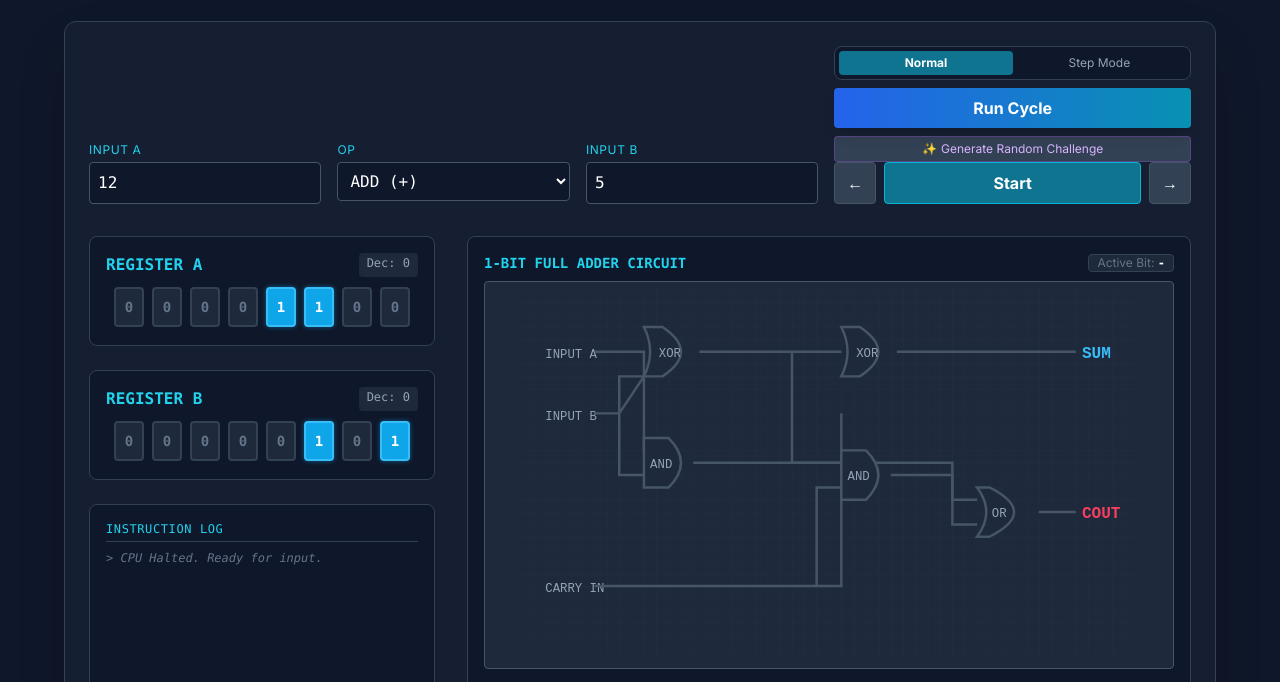
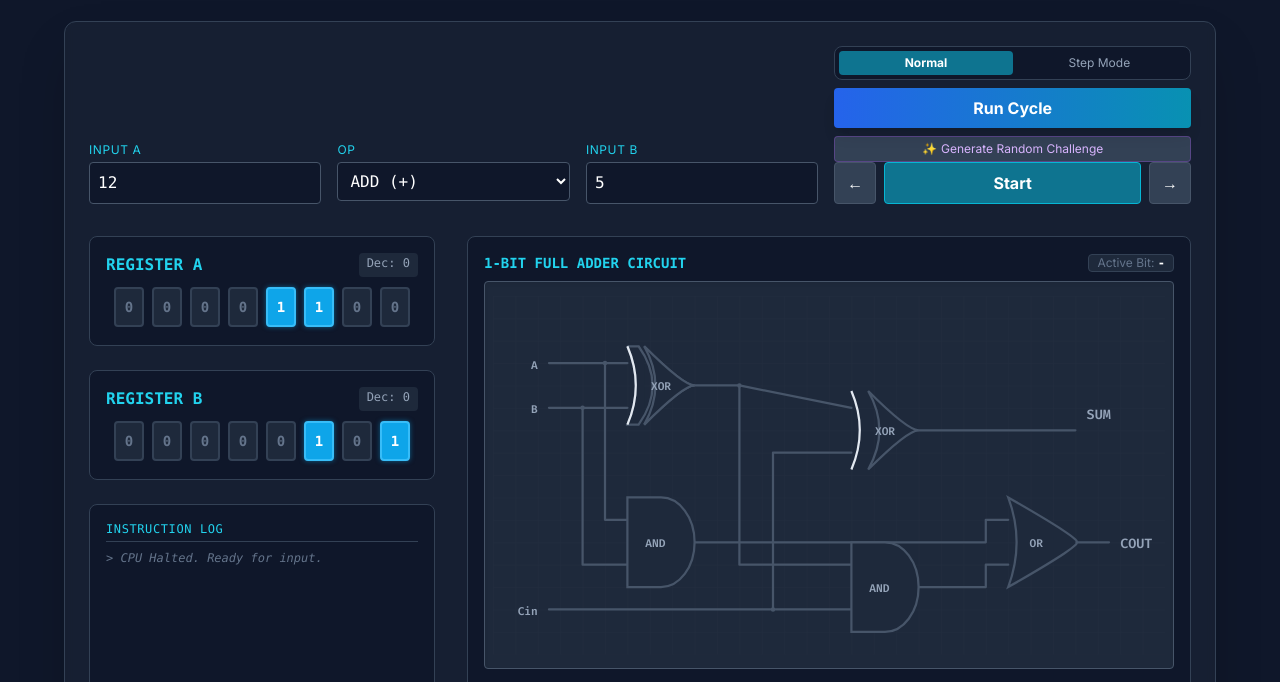
Before and after one commit to rsankarganesh/tiny-cpu-sim-sg, a plain HTML site: page index.html in a window 1280 px wide. Shown: the part 87-769 px from the top of the page. Drawn offline with nearby package versions, Linux system fonts and the light colour scheme.

Commit message:
Update index.html

```diff
--- a/index.html
+++ b/index.html
@@ -70,29 +70,41 @@
         }
 
         /* --- LOGIC GATES SVG --- */
-        .gate-path { fill: none; stroke: #475569; stroke-width: 2; transition: stroke 0.2s; }
+        .gate-path { fill: none; stroke: #475569; stroke-width: 2; transition: stroke 0.2s; stroke-linejoin: round; stroke-linecap: round; }
         .gate-body { fill: #1e293b; stroke: #475569; stroke-width: 2; transition: all 0.2s; }
 
+        /* Active States */
         .gate-active .gate-body {
-            stroke: #22c55e; /* Green 500 */
-            fill: #064e3b;
-            filter: drop-shadow(0 0 5px #22c55e);
+            stroke: #4ade80; /* Green 400 */
+            fill: #052e16;
+            filter: drop-shadow(0 0 6px #4ade80);
         }
         .wire-active {
-            stroke: #22c55e !important;
-            stroke-width: 3 !important;
-            filter: drop-shadow(0 0 3px #22c55e);
+            stroke: #4ade80 !important;
+            stroke-width: 2.5 !important;
+            filter: drop-shadow(0 0 4px #4ade80);
         }
+
+        /* Specific output styling */
+        .wire-sum.wire-active { stroke: #38bdf8 !important; filter: drop-shadow(0 0 4px #38bdf8); }
+        .wire-cout.wire-active { stroke: #f43f5e !important; filter: drop-shadow(0 0 4px #f43f5e); }
+
         .gate-text {
             font-size: 10px;
             fill: #94a3b8;
-            font-family: monospace;
+            font-family: 'Fira Code', monospace;
             pointer-events: none;
+            text-anchor: middle;
+            font-weight: 600;
         }
         .gate-active + .gate-text, .gate-active .gate-text {
             fill: #ffffff;
             font-weight: bold;
         }
+
+        /* Connection Dots */
+        .junction-dot { fill: #475569; }
+        .wire-active + .junction-dot, .wire-active .junction-dot { fill: #4ade80; }
 
         /* --- LOG & INTERACTION --- */
         .log-line {
@@ -274,92 +286,105 @@
                         <span class="text-xs text-slate-500 bg-slate-800 px-2 rounded border border-slate-700">Active Bit: <span id="activeBitIndex" class="text-white font-bold font-mono">-</span></span>
                     </div>
 
-                    <!-- UPDATED Logic Gate Diagram -->
-                    <div class="w-full aspect-video bg-slate-800 rounded border border-slate-600 p-2 overflow-hidden relative">
-                        <svg viewBox="0 0 500 300" class="w-full h-full">
-                            <!-- Background Grid (Optional) -->
+                    <!-- UPDATED Logic Gate Diagram (SVG) -->
+                    <div class="w-full aspect-video bg-slate-800 rounded border border-slate-600 p-2 overflow-hidden relative shadow-inner">
+                        <svg viewBox="0 0 600 320" class="w-full h-full">
+                            <!-- Definitions for Grid and Markers -->
                             <defs>
-                                <pattern id="smallGrid" width="10" height="10" patternUnits="userSpaceOnUse">
-                                    <path d="M 10 0 L 0 0 0 10" fill="none" stroke="rgba(255,255,255,0.03)" stroke-width="0.5"/>
+                                <pattern id="circuitGrid" width="20" height="20" patternUnits="userSpaceOnUse">
+                                    <path d="M 20 0 L 0 0 0 20" fill="none" stroke="rgba(255,255,255,0.02)" stroke-width="1"/>
                                 </pattern>
                             </defs>
-                            <rect width="100%" height="100%" fill="url(#smallGrid)" />
+                            <rect width="100%" height="100%" fill="url(#circuitGrid)" />
 
-                            <!-- INPUT LABELS -->
-                            <text x="20" y="55" class="gate-text">INPUT A</text>
-                            <text x="20" y="105" class="gate-text">INPUT B</text>
-                            <text x="20" y="245" class="gate-text">CARRY IN</text>
+                            <!-- ================= WIRE ROUTING ================= -->
 
-                            <!-- WIRES (Base Paths) -->
-                            <!-- Wire A -->
-                            <path id="wire_a" d="M 60 50 L 100 50 L 100 130" class="gate-path" />
+                            <!-- Input Wires -->
+                            <!-- Wire A: Source to Split to XOR1, Split to AND1 -->
+                            <path id="wire_a" d="M 50 60 L 100 60 L 100 200 L 120 200 M 100 60 L 120 60" class="gate-path" />
+                            <circle cx="100" cy="60" r="2" class="junction-dot" />
 
-                            <!-- Wire B -->
-                            <path id="wire_b" d="M 60 100 L 80 100 L 80 70 L 100 70 L 80 100 L 80 150 L 100 150" class="gate-path" />
+                            <!-- Wire B: Source to Split to XOR1, Split to AND1 -->
+                            <path id="wire_b" d="M 50 100 L 80 100 L 80 240 L 120 240 M 80 100 L 120 100" class="gate-path" />
+                            <circle cx="80" cy="100" r="2" class="junction-dot" />
 
-                            <!-- Wire Cin -->
-                            <path id="wire_cin" d="M 60 240 L 260 240 L 260 100" class="gate-path" />
+                            <!-- Wire Cin: Source to Split to XOR2, Split to AND2 -->
+                            <path id="wire_cin" d="M 50 280 L 250 280 L 250 140 L 320 140 M 250 280 L 320 280" class="gate-path" />
+                            <circle cx="250" cy="280" r="2" class="junction-dot" />
 
-                            <!-- STAGE 1 GATES -->
+                            <!-- Intermediate Wires -->
+                            <!-- XOR1 Out: To XOR2, To AND2 -->
+                            <path id="wire_xor1_out" d="M 180 80 L 220 80 L 220 240 L 320 240 M 220 80 L 320 100" class="gate-path" />
+                            <circle cx="220" cy="80" r="2" class="junction-dot" /> <!-- Junction for XOR1 Out -->
+
+                            <!-- AND1 Out: To OR -->
+                            <path id="wire_and1_out" d="M 180 220 L 440 220 L 440 200 L 460 200" class="gate-path" />
+
+                            <!-- AND2 Out: To OR -->
+                            <path id="wire_and2_out" d="M 380 260 L 440 260 L 440 240 L 460 240" class="gate-path" />
+                            <!-- wire_cin_to_and2 is handled in wire_cin definition (split) but needed for logic isolation -->
+                            <path id="wire_cin_to_and2" d="M 250 280 L 320 280" class="gate-path hidden" /> <!-- Logical hook for highlighter -->
+                            <path id="wire_xor1_to_and2" d="M 220 240 L 320 240" class="gate-path hidden" /> <!-- Logical hook for highlighter -->
+
+                            <!-- Output Wires -->
+                            <!-- Sum (XOR2 Out) -->
+                            <path id="wire_sum" d="M 380 120 L 520 120" class="gate-path wire-sum" />
+
+                            <!-- Cout (OR Out) -->
+                            <path id="wire_cout" d="M 520 220 L 550 220" class="gate-path wire-cout" />
+
+                            <!-- ================= GATES ================= -->
+
+                            <!-- STAGE 1: Left Gates -->
+
                             <!-- XOR 1 (A, B) -->
-                            <g id="gate_xor1" transform="translate(100, 30)">
-                                <path d="M0,0 Q10,20 0,40 L10,40 L15,40 Q45,20 15,0 L10,0 Z" class="gate-body"/>
-                                <text x="12" y="24" class="gate-text">XOR</text>
+                            <g id="gate_xor1" transform="translate(120, 40)">
+                                <!-- Standard XOR Shape -->
+                                <path d="M 0,5 Q 15,40 0,75 L 10,75 Q 35,40 10,5 L 0,5 M 15,5 Q 50,40 60,40 Q 50,40 15,75" class="gate-body" fill="none" />
+                                <!-- Filled body approximation for easier coloring -->
+                                <path d="M 15,5 Q 50,40 60,40 Q 50,40 15,75 Q 35,40 15,5 Z" class="gate-body" />
+                                <path d="M 0,5 Q 15,40 0,75" fill="none" stroke="currentColor" stroke-width="2" class="gate-curve"/>
+                                <text x="30" y="44" class="gate-text">XOR</text>
                             </g>
 
                             <!-- AND 1 (A, B) -->
-                            <g id="gate_and1" transform="translate(100, 120)">
-                                <path d="M0,0 L20,0 Q40,20 20,40 L0,40 Z" class="gate-body"/>
-                                <text x="5" y="24" class="gate-text">AND</text>
+                            <g id="gate_and1" transform="translate(120, 180)">
+                                <path d="M 0,0 L 30,0 A 30,40 0 0 1 30,80 L 0,80 Z" class="gate-body" />
+                                <text x="25" y="44" class="gate-text">AND</text>
                             </g>
 
-                            <!-- STAGE 1 OUTPUTS -->
-                            <!-- XOR1 Out -->
-                            <path id="wire_xor1_out" d="M 145 50 L 260 50" class="gate-path" />
-                            <path id="wire_xor1_to_and2" d="M 220 50 L 220 140 L 260 140" class="gate-path" />
+                            <!-- STAGE 2: Middle Gates -->
 
-                            <!-- AND1 Out -->
-                            <path id="wire_and1_out" d="M 140 140 L 350 140 L 350 170 L 370 170" class="gate-path" />
-
-                            <!-- Connect Cin to AND2 -->
-                            <path id="wire_cin_to_and2" d="M 240 240 L 240 160 L 260 160" class="gate-path" />
-
-
-                            <!-- STAGE 2 GATES -->
                             <!-- XOR 2 (XOR1_out, Cin) -->
-                            <g id="gate_xor2" transform="translate(260, 30)">
-                                <path d="M0,0 Q10,20 0,40 L10,40 L15,40 Q45,20 15,0 L10,0 Z" class="gate-body"/>
-                                <text x="12" y="24" class="gate-text">XOR</text>
+                            <g id="gate_xor2" transform="translate(320, 80)">
+                                <path d="M 15,5 Q 50,40 60,40 Q 50,40 15,75 Q 35,40 15,5 Z" class="gate-body" />
+                                <path d="M 0,5 Q 15,40 0,75" fill="none" stroke="currentColor" stroke-width="2" class="gate-curve"/>
+                                <text x="30" y="44" class="gate-text">XOR</text>
                             </g>
 
-                            <!-- AND 2 (XOR1_out, Cin) -->
-                            <g id="gate_and2" transform="translate(260, 130)">
-                                <path d="M0,0 L20,0 Q40,20 20,40 L0,40 Z" class="gate-body"/>
-                                <text x="5" y="24" class="gate-text">AND</text>
+                            <!-- AND 2 (Cin, XOR1_out) -->
+                            <g id="gate_and2" transform="translate(320, 220)">
+                                <path d="M 0,0 L 30,0 A 30,40 0 0 1 30,80 L 0,80 Z" class="gate-body" />
+                                <text x="25" y="44" class="gate-text">AND</text>
                             </g>
 
-                            <!-- STAGE 2 OUTPUTS -->
-                            <!-- Sum (XOR2 Out) -->
-                            <path id="wire_sum" d="M 305 50 L 450 50" class="gate-path" />
+                            <!-- STAGE 3: Right Gate -->
 
-                            <!-- AND2 Out -->
-                            <path id="wire_and2_out" d="M 300 150 L 350 150 L 350 190 L 370 190" class="gate-path" />
-
-
-                            <!-- STAGE 3 GATE (OR) -->
                             <!-- OR (AND1_out, AND2_out) -->
-                            <g id="gate_or" transform="translate(370, 160)">
-                                <path d="M0,0 Q10,20 0,40 Q40,20 0,0" fill="none" stroke="transparent"/> <!-- spacer -->
-                                <path d="M0,0 Q15,20 0,40 L10,40 Q50,20 10,0 Z" class="gate-body"/>
-                                <text x="12" y="24" class="gate-text">OR</text>
+                            <g id="gate_or" transform="translate(460, 180)">
+                                <path d="M 0,0 Q 15,40 0,80 Q 70,40 60,40 Q 70,40 0,0 Z" class="gate-body" />
+                                <text x="25" y="44" class="gate-text">OR</text>
                             </g>
 
-                            <!-- Final Cout -->
-                            <path id="wire_cout" d="M 420 180 L 450 180" class="gate-path" />
+                            <!-- ================= LABELS ================= -->
 
-                            <!-- FINAL OUTPUT LABELS -->
-                            <text x="455" y="55" fill="#38bdf8" font-weight="bold" font-family="monospace">SUM</text>
-                            <text x="455" y="185" fill="#f43f5e" font-weight="bold" font-family="monospace">COUT</text>
+                            <text x="40" y="65" class="gate-text" style="text-anchor: end">A</text>
+                            <text x="40" y="105" class="gate-text" style="text-anchor: end">B</text>
+                            <text x="40" y="285" class="gate-text" style="text-anchor: end">Cin</text>
+
+                            <text x="530" y="110" class="gate-text" fill="#38bdf8" style="text-anchor: start; font-size: 12px;">SUM</text>
+                            <text x="560" y="225" class="gate-text" fill="#f43f5e" style="text-anchor: start; font-size: 12px;">COUT</text>
+
                         </svg>
                     </div>
 
@@ -605,6 +630,7 @@
                 }
             }
 
+            // Input Wires
             toggle('wire_a', a);
             toggle('wire_b', b);
             toggle('wire_cin', cin);
@@ -613,7 +639,7 @@
             if (a || b) toggle('gate_xor1', true);
             if (xor1) {
                 toggle('wire_xor1_out', true);
-                toggle('wire_xor1_to_and2', true);
+                toggle('wire_xor1_to_and2', true); // Phantom wire used for logic
             }
             if (a && b) {
                 toggle('gate_and1', true);
@@ -627,6 +653,7 @@
             if (xor1 && cin) {
                 toggle('gate_and2', true);
                 toggle('wire_and2_out', true);
+                toggle('wire_cin_to_and2', true); // Phantom wire used for logic
             }
 
             // Stage 3
```
